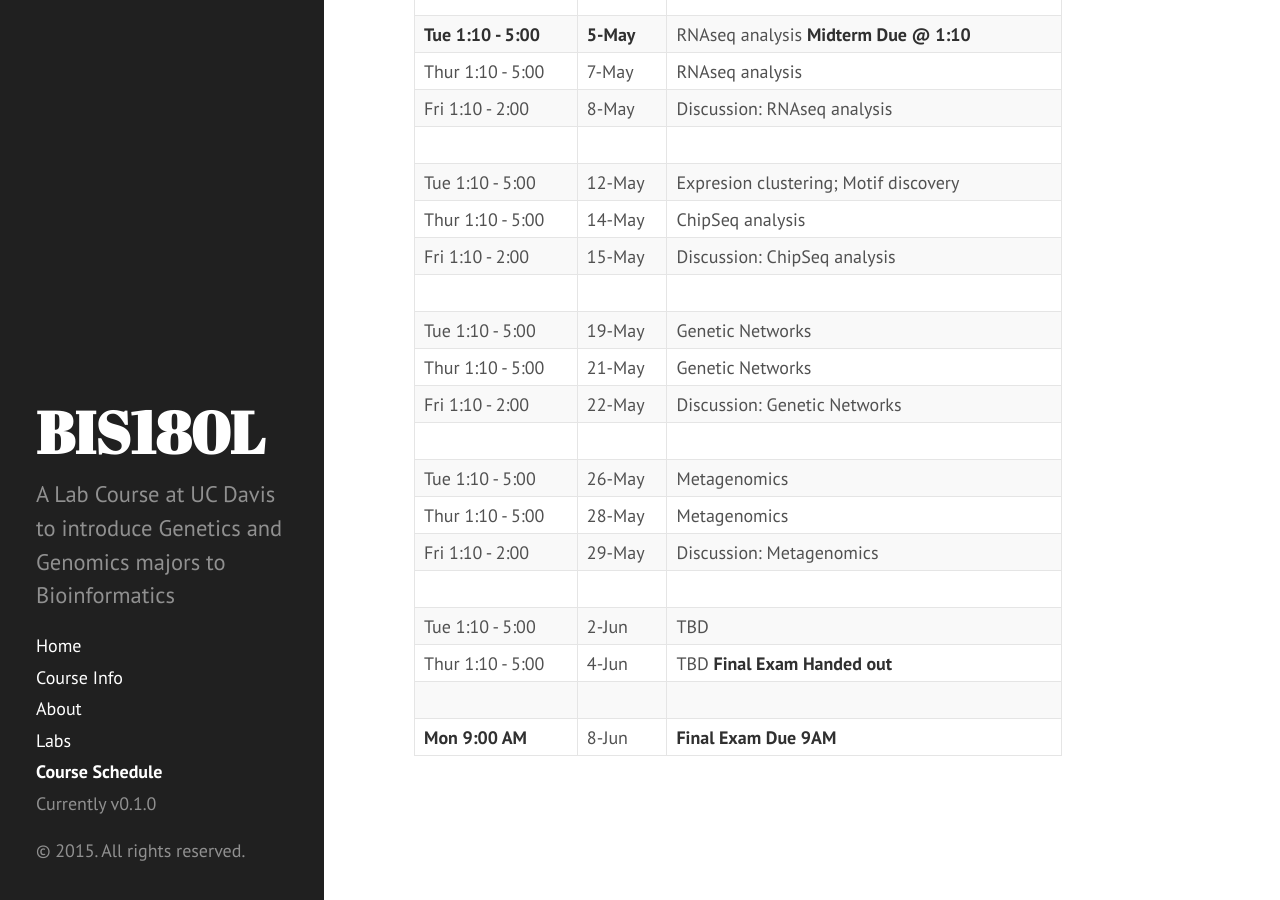
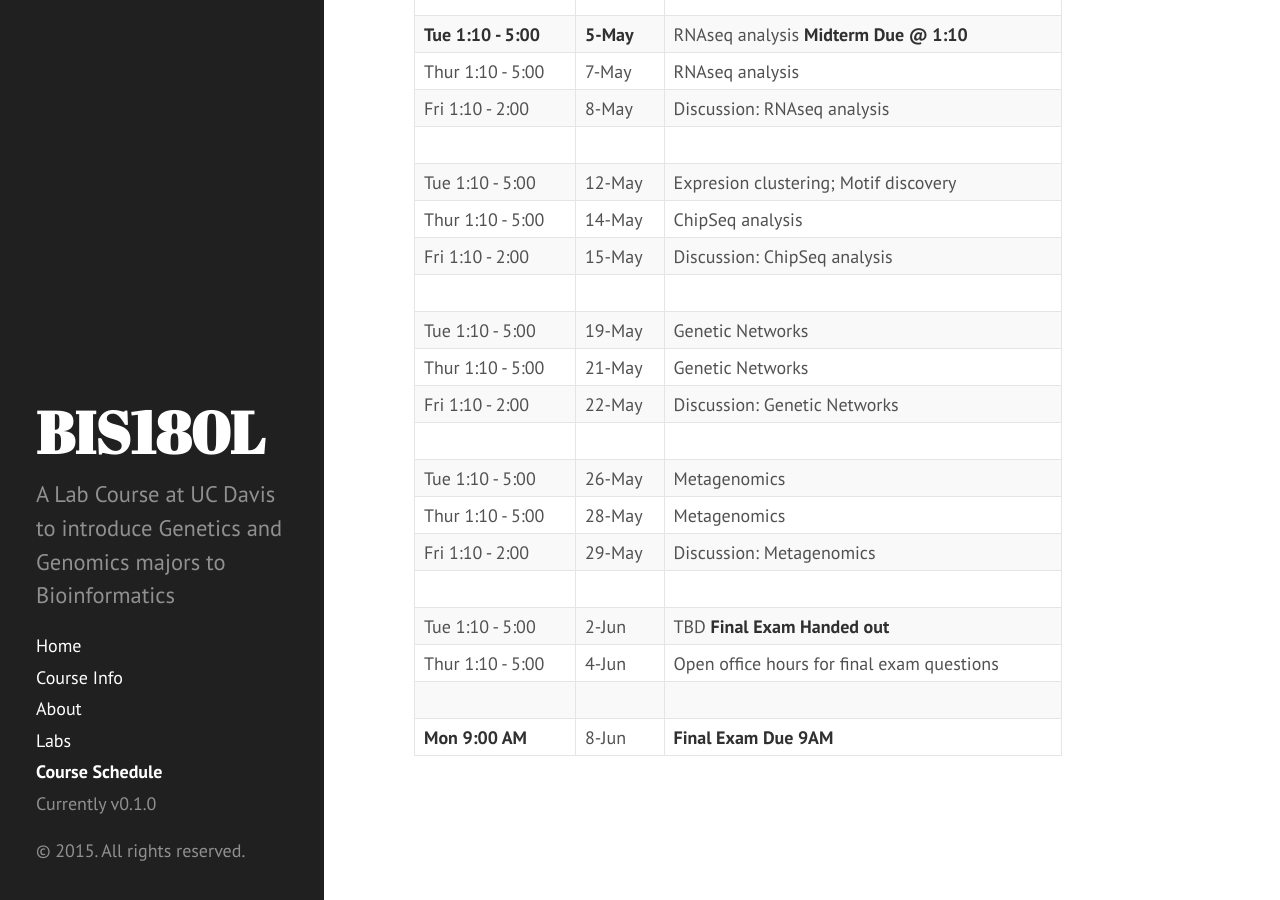
Before and after one commit to rjcmarkelz/BIS180L_web, a Jekyll site: the page built from schedule.md, in a window 1280 px wide and 900 px high, scrolled down 933 px. Built offline with Jekyll 4.4.1, drawn with Linux system fonts in a browser that asks for light colours; Markdown is read by kramdown in place of the engine named in the settings.

Commit message:
updated schedule for new final exam handout date

```diff
--- a/schedule.md
+++ b/schedule.md
@@ -43,7 +43,7 @@ Schedule is subject to change (but not the exam dates)
 | Thur 1:10 - 5:00  |  28-May |  Metagenomics
 | Fri 1:10 - 2:00   |  29-May |  Discussion: Metagenomics
 |                   |         |
-| Tue 1:10 - 5:00   |  2-Jun  |  TBD
-| Thur 1:10 - 5:00  |  4-Jun  |  TBD __Final Exam Handed out__
+| Tue 1:10 - 5:00   |  2-Jun  |  TBD __Final Exam Handed out__
+| Thur 1:10 - 5:00  |  4-Jun  |  Open office hours for final exam questions
 |                   |         |
 | __Mon 9:00 AM__   |  8-Jun  | __Final Exam Due 9AM__
```
